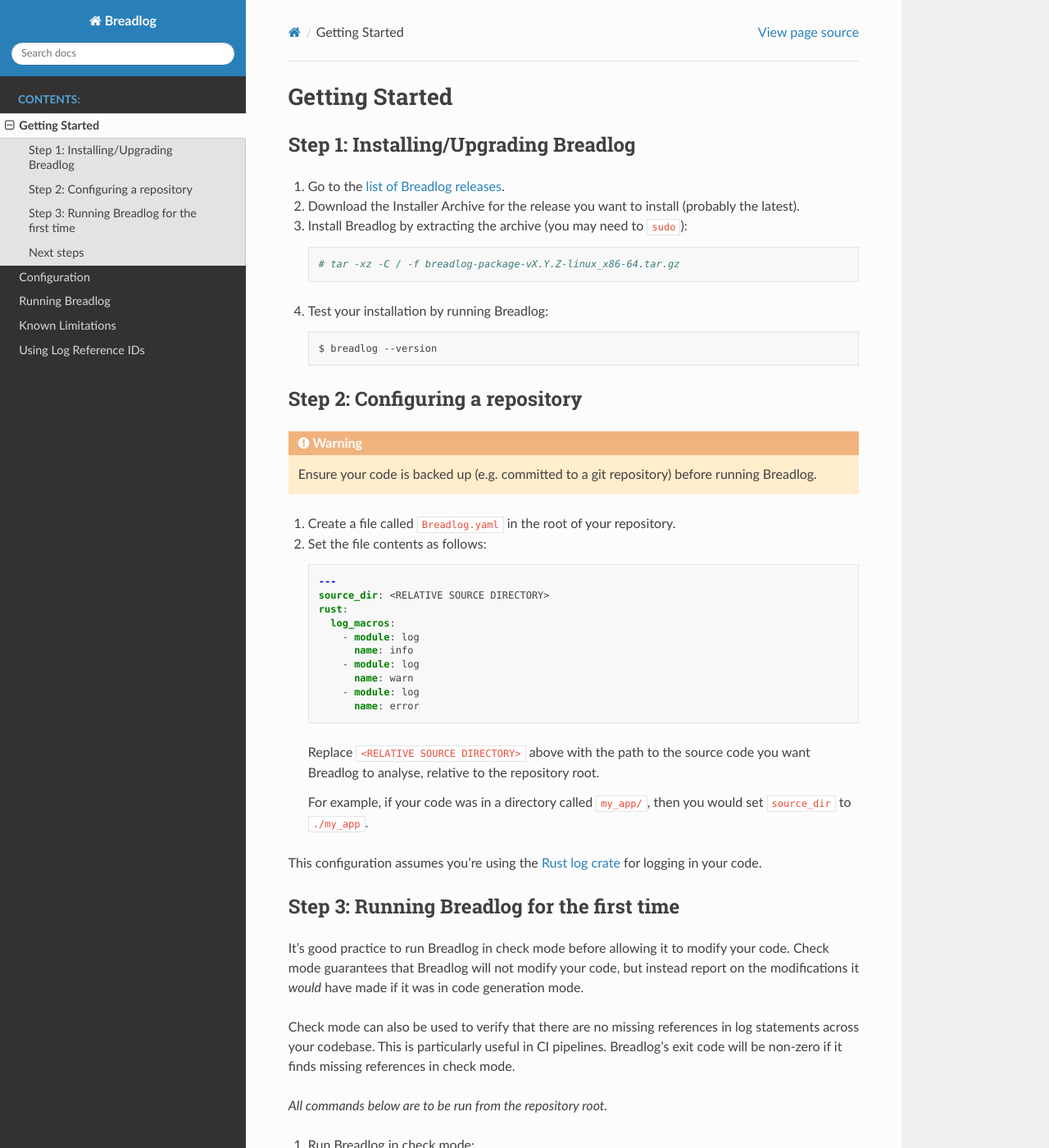
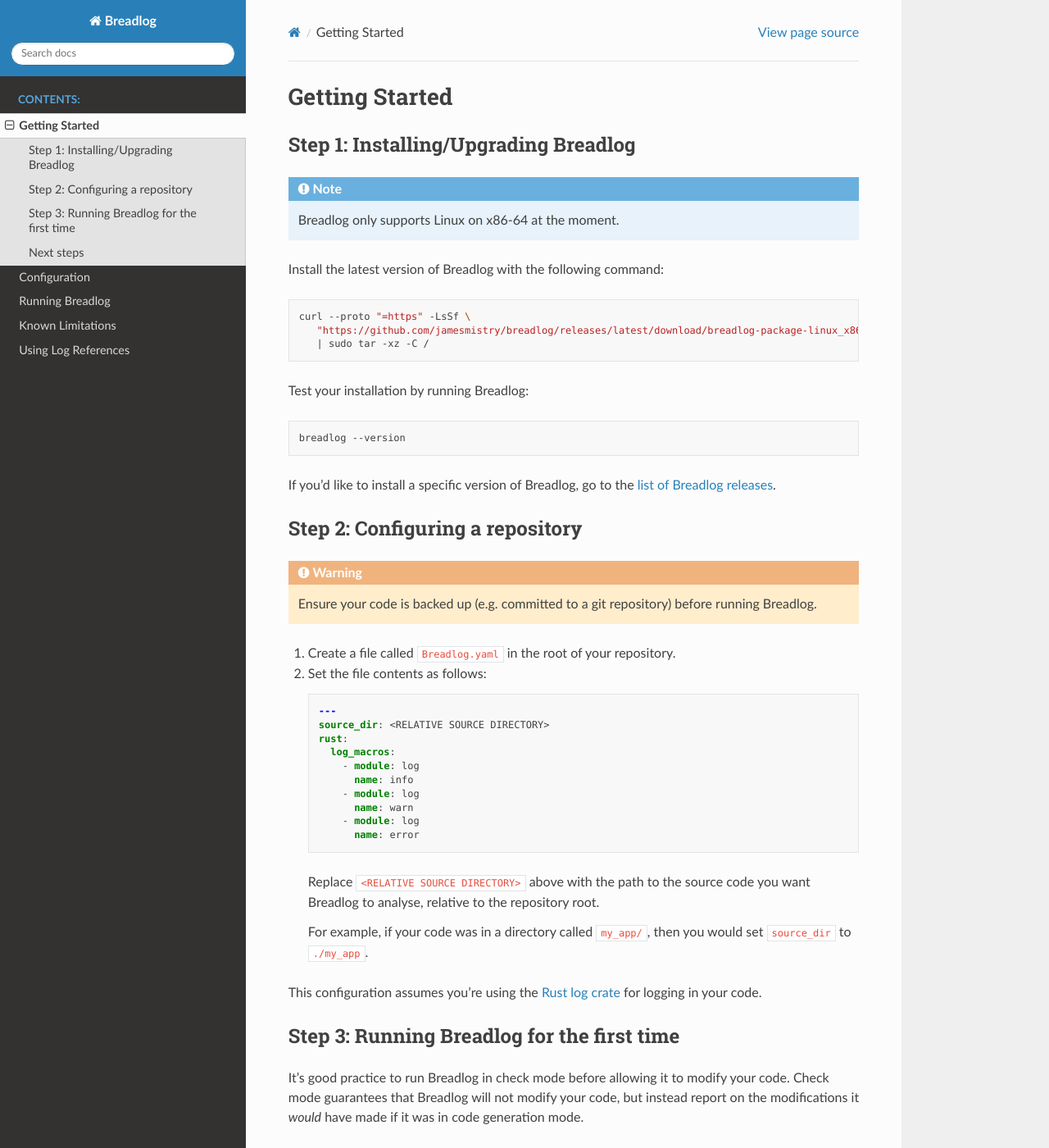
Before and after one commit to jamesmistry/breadlog, a Sphinx documentation site: the page built from docs/source/getting-started.rst, in a window 1280 px wide and 1400 px high. Shown: the whole window at 82% size. Built offline with Sphinx 7.4.7 and the Read the Docs theme 2.0.0, drawn with Linux system fonts in a browser that asks for light colours.

Commit message:
chore: Docs update

```diff
--- a/docs/source/getting-started.rst
+++ b/docs/source/getting-started.rst
@@ -4,20 +4,26 @@ Getting Started
 Step 1: Installing/Upgrading Breadlog
 -------------------------------------
 
-1. Go to the `list of Breadlog releases <https://github.com/jamesmistry/breadlog/releases>`_.
-2. Download the Installer Archive for the release you want to install (probably
-   the latest).
-3. Install Breadlog by extracting the archive (you may need to ``sudo``):
+.. note::
 
-   .. code-block:: bash
+   Breadlog only supports Linux on x86-64 at the moment.
 
-      # tar -xz -C / -f breadlog-package-vX.Y.Z-linux_x86-64.tar.gz
+Install the latest version of Breadlog with the following command:
 
-4. Test your installation by running Breadlog:
+.. code-block:: bash
 
-   .. code-block:: bash
+   curl --proto "=https" -LsSf \
+      "https://github.com/jamesmistry/breadlog/releases/latest/download/breadlog-package-linux_x86-64.tar.gz" \
+      | sudo tar -xz -C /
 
-      $ breadlog --version
+Test your installation by running Breadlog:
+
+.. code-block:: bash
+
+   breadlog --version
+
+If you'd like to install a specific version of Breadlog, go to the
+`list of Breadlog releases <https://github.com/jamesmistry/breadlog/releases>`_.
 
 Step 2: Configuring a repository
 --------------------------------
@@ -71,7 +77,7 @@ references in check mode.
 
    .. code-block:: bash
 
-      $ breadlog -c ./Breadlog.yaml --check
+      breadlog -c ./Breadlog.yaml --check
 
    You'll see output similar to the following:
 
@@ -102,7 +108,7 @@ references in check mode.
 
    .. code-block:: bash
 
-      $ breadlog -c ./Breadlog.yaml
+      breadlog -c ./Breadlog.yaml
 
 3. Assuming you're happy with the changes Breadlog has made, commit them to
    your repository along with the ``Breadlog.yaml`` and ``Breadlog.lock``
--- a/docs/source/running-breadlog.rst
+++ b/docs/source/running-breadlog.rst
@@ -19,7 +19,7 @@ Suggested workflow
 2. Run Breadlog in code generation mode.
 3. Commit the changes you and Breadlog have made.
 4. Before releasing/pushing changes, run Breadlog in check mode to confirm
-   there are no missing log reference IDs.
+   there are no missing log references.
 
 Consider using
 `git hooks <https://git-scm.com/book/en/v2/Customizing-Git-Git-Hooks>`_ with a
@@ -31,7 +31,7 @@ Running from within CI
 
 It is good practice to run Breadlog in check mode within your continuous
 integration (CI) pipeline so that you can prevent log statements with missing
-reference IDs from making their way into production.
+references from making their way into production.
 
 You can run Breadlog from within a CI pipeline with two commands.
 
@@ -42,7 +42,7 @@ First, download and install the latest Breadlog release:
    curl --proto "=https" -LsSf "https://github.com/jamesmistry/breadlog/releases/latest/download/breadlog-package-linux_x86-64.tar.gz" | sudo tar -xz -C /
 
 Second, run Breadlog in check mode. This command will exit with a non-zero code
-if missing log reference IDs are found:
+if missing log references are found:
 
 .. code-block:: bash
 
```
Also changed, not shown: README.md (+30 -23 lines), docs/source/using-log-references.rst (+11 -11 lines).
